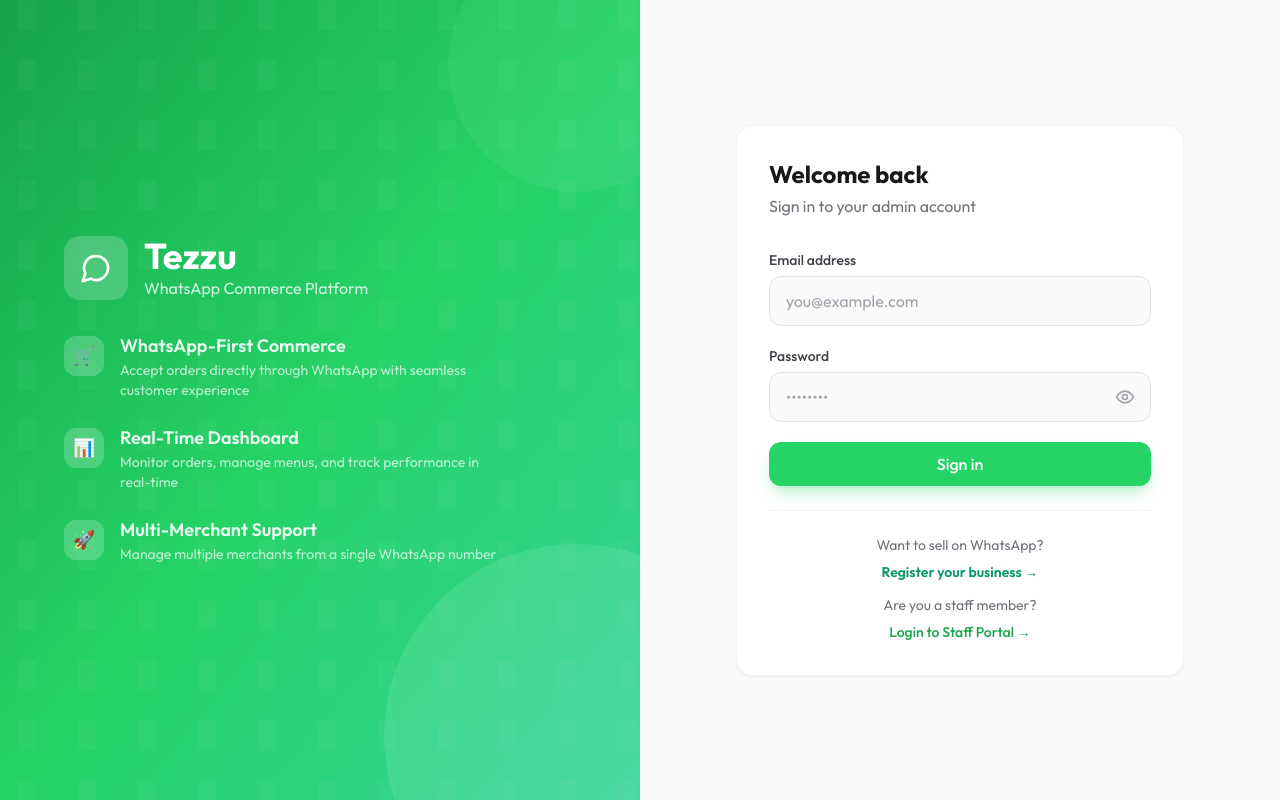
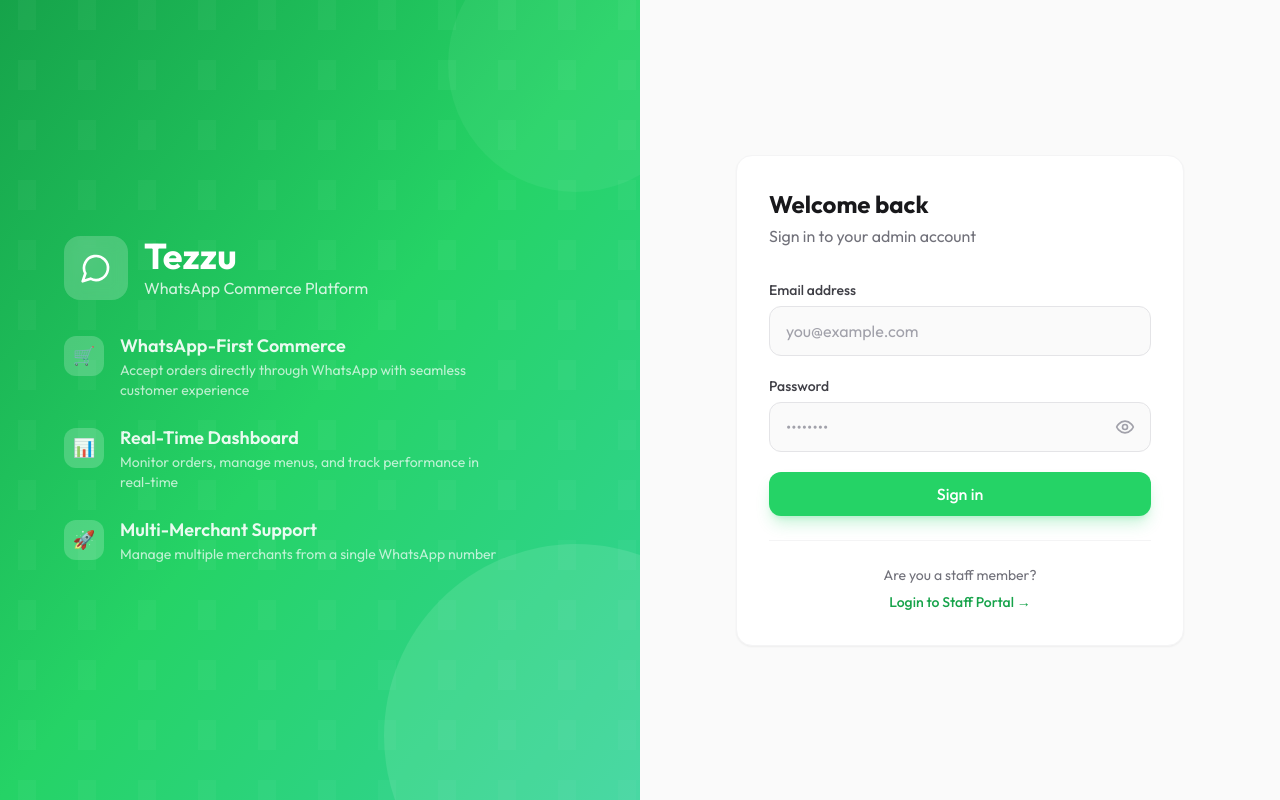
Before and after one commit to vivekumar190/tezzu-frontend, a React (Vite) app: page /login in a window 1280 px wide. Built offline with nearby package versions, Linux system fonts and the light colour scheme; no server answers.

Commit message:
hide singup

```diff
--- a/src/pages/Login.jsx
+++ b/src/pages/Login.jsx
@@ -164,18 +164,8 @@
               </button>
             </form>
 
-            {/* Register as Merchant */}
-            <div className="mt-6 pt-6 border-t border-surface-100 text-center space-y-3">
-              <div>
-                <p className="text-sm text-surface-500 mb-1">Want to sell on WhatsApp?</p>
-                <a
-                  href="/register"
-                  className="text-emerald-600 hover:text-emerald-700 font-semibold text-sm"
-                >
-                  Register your business →
-                </a>
-              </div>
-              <div>
+            {/* Staff login link */}
+            <div className="mt-6 pt-6 border-t border-surface-100 text-center">
               <p className="text-sm text-surface-500 mb-1">Are you a staff member?</p>
               <a
                 href="/staff/login"
@@ -188,6 +178,5 @@
         </div>
       </div>
     </div>
-    </div>
   )
 }
```
Lines whose indentation alone changed are shown as unchanged.
